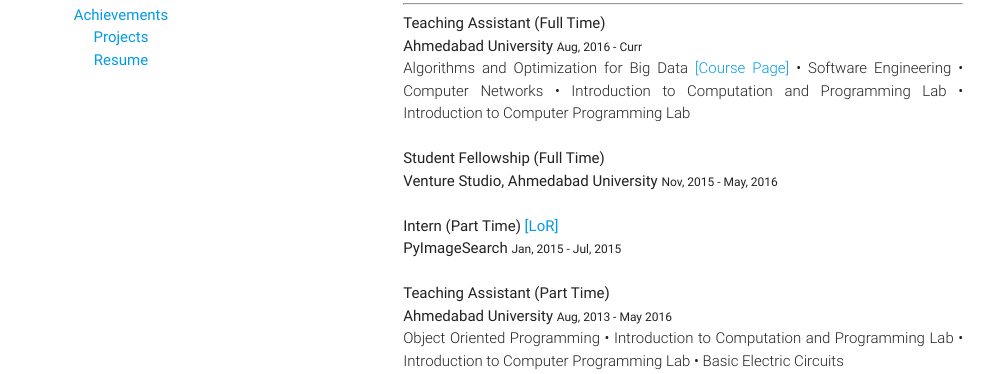
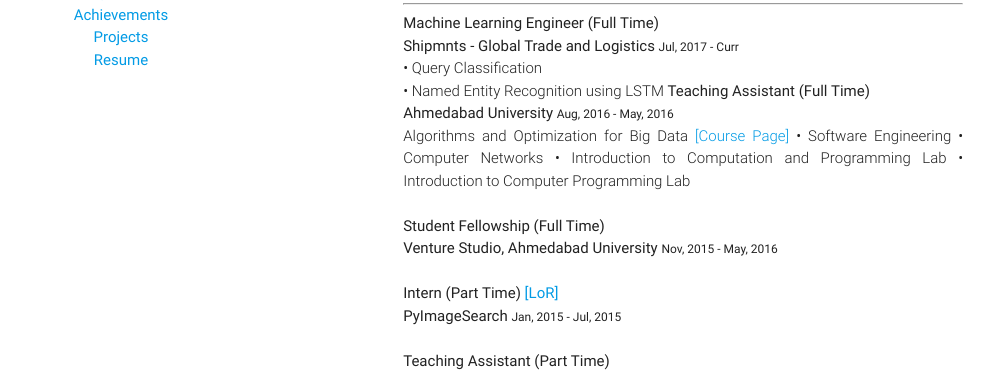
Before and after one commit to rahulptel/rahulptel.github.io, a plain HTML site: page index.html in a window 1280 px wide. Shown: the part 421-795 px from the top of the page, without its empty margins (263-1257 px from the left). Drawn offline with nearby package versions, Linux system fonts and the light colour scheme.

Commit message:
Add new job

```diff
--- a/index.html
+++ b/index.html
@@ -121,8 +121,16 @@
 			<section id="experience">
 				<h4 style="font-family: Roboto; font-weight: 300">Experience</h4><hr>
 
+				<span style="font-family: Roboto; ">Machine Learning Engineer (Full Time)</span><br>
+					Shipmnts - Global Trade and Logistics <span style="font-size: 12px">Jul, 2017 - Curr</span>
+					<br>
+				<span style="font-weight: 300">
+					&bull; Query Classification <br>
+					&bull; Named Entity Recognition using LSTM
+				</span>
+
 				<span style="font-family: Roboto; ">Teaching Assistant (Full Time)</span><br>
-					Ahmedabad University <span style="font-size: 12px">Aug, 2016 - Curr</span>
+					Ahmedabad University <span style="font-size: 12px">Aug, 2016 - May, 2016</span>
 					<br>
 				<span style="font-weight: 300">
 					Algorithms and Optimization for Big Data <a class="underline-on-hover" href="https://rahulptel.github.io/aobd17/"  target="_blank">[Course Page]</a> &bull;
```
